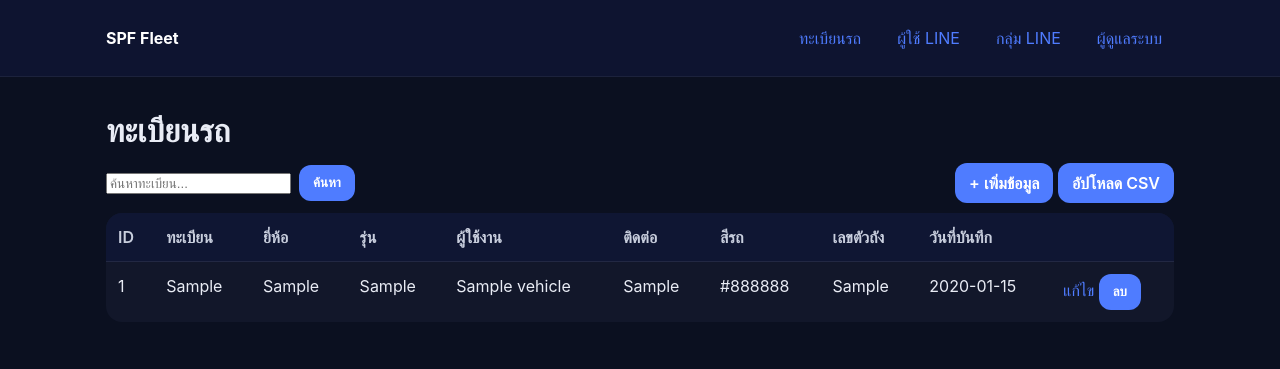
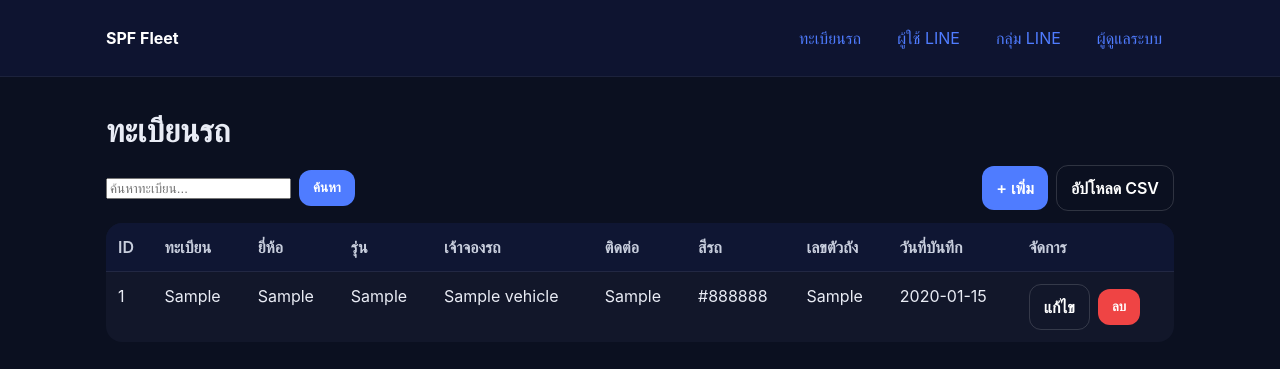
Before and after one commit to mzDeaThly/data_spf, a Flask app: page /admin/vehicles in a window 1280 px wide. Shown: the top 369 px of the page. Run offline with Flask 3, Linux system fonts and the light colour scheme; the visitor is signed in with stand-in values (Sample User, id 1); tables that the repository leaves empty hold one stand-in row (values such as "Sample post").

Commit message:
Update vehicles_list.html

```diff
--- a/templates/vehicles_list.html
+++ b/templates/vehicles_list.html
@@ -1,49 +1,44 @@
-
 {% extends 'base.html' %}
 {% block content %}
 <h1>ทะเบียนรถ</h1>
+
 <div class="actions">
   <form method="get" class="inline">
-    <input type="text" name="q" placeholder="ค้นหาทะเบียน..." value="{{ q }}">
-    <button type="submit">ค้นหา</button>
+    <input type="text" name="q" value="{{ q or '' }}" placeholder="ค้นหาทะเบียน...">
+    <button type="submit" class="btn">ค้นหา</button>
   </form>
-  <div>
-    <a class="btn" href="{{ url_for('dashboard.vehicles_add') }}">+ เพิ่มข้อมูล</a>
-    <a class="btn" href="{{ url_for('dashboard.vehicles_upload') }}">อัปโหลด CSV</a>
+  <div class="inline">
+    <a class="btn" href="{{ url_for('dashboard.vehicles_add') }}">+ เพิ่ม</a>
+    <a class="btn ghost" href="{{ url_for('dashboard.vehicles_upload') }}">อัปโหลด CSV</a>
   </div>
 </div>
+
 <table>
   <thead>
     <tr>
-      <th>ID</th>
-      <th>ทะเบียน</th>
-      <th>ยี่ห้อ</th>
-      <th>รุ่น</th>
-      <th>ผู้ใช้งาน</th>
-      <th>ติดต่อ</th>
-      <th>สีรถ</th>
-      <th>เลขตัวถัง</th>
-      <th>วันที่บันทึก</th>
-      <th></th>
+      <th>ID</th><th>ทะเบียน</th><th>ยี่ห้อ</th><th>รุ่น</th>
+      <th>เจ้าจองรถ</th><th>ติดต่อ</th><th>สีรถ</th><th>เลขตัวถัง</th><th>วันที่บันทึก</th><th>จัดการ</th>
     </tr>
   </thead>
   <tbody>
   {% for v in vehicles %}
     <tr>
-      <td>{{ v.id }}</td>
-      <td>{{ v.license_plate }}</td>
-      <td>{{ v.brand or '-' }}</td>
-      <td>{{ v.model or '-' }}</td>
-      <td>{{ v.owner_name or '-' }}</td>
-      <td>{{ v.contact_info or '-' }}</td>
-      <td>{{ v.color or '-' }}</td>
-      <td>{{ v.vin or '-' }}</td>
-      <td>{{ v.recorded_date or '-' }}</td>
+      <td data-label="ID">{{ v.id }}</td>
+      <td data-label="ทะเบียน">{{ v.license_plate }}</td>
+      <td data-label="ยี่ห้อ">{{ v.brand or '-' }}</td>
+      <td data-label="รุ่น">{{ v.model or '-' }}</td>
+      <td data-label="เจ้าของรถ">{{ v.owner_name or '-' }}</td>
+      <td data-label="ติดต่อ">{{ v.contact_info or '-' }}</td>
+      <td data-label="สีรถ">{{ v.color or '-' }}</td>
+      <td data-label="เลขตัวถัง">{{ v.vin or '-' }}</td>
+      <td data-label="วันที่บันทึก">{{ v.recorded_date or '-' }}</td>
       <td>
-        <a href="{{ url_for('dashboard.vehicles_edit', vid=v.id) }}">แก้ไข</a>
-        <form method="post" action="{{ url_for('dashboard.vehicles_delete', vid=v.id) }}" class="inline" onsubmit="return confirm('ยืนยันการลบ?')">
-          <button type="submit">ลบ</button>
-        </form>
+        <div class="inline">
+          <a class="btn ghost" href="{{ url_for('dashboard.vehicles_edit', vid=v.id) }}">แก้ไข</a>
+          <form method="post" action="{{ url_for('dashboard.vehicles_delete', vid=v.id) }}" class="inline" onsubmit="return confirm('ยืนยันการลบ?')">
+            <button class="btn danger" type="submit">ลบ</button>
+          </form>
+        </div>
       </td>
     </tr>
   {% endfor %}
```
